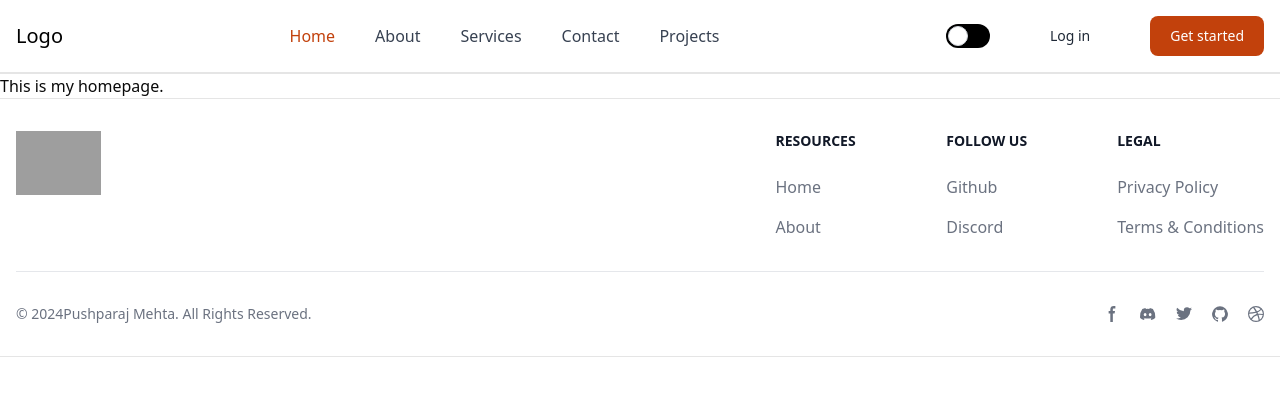
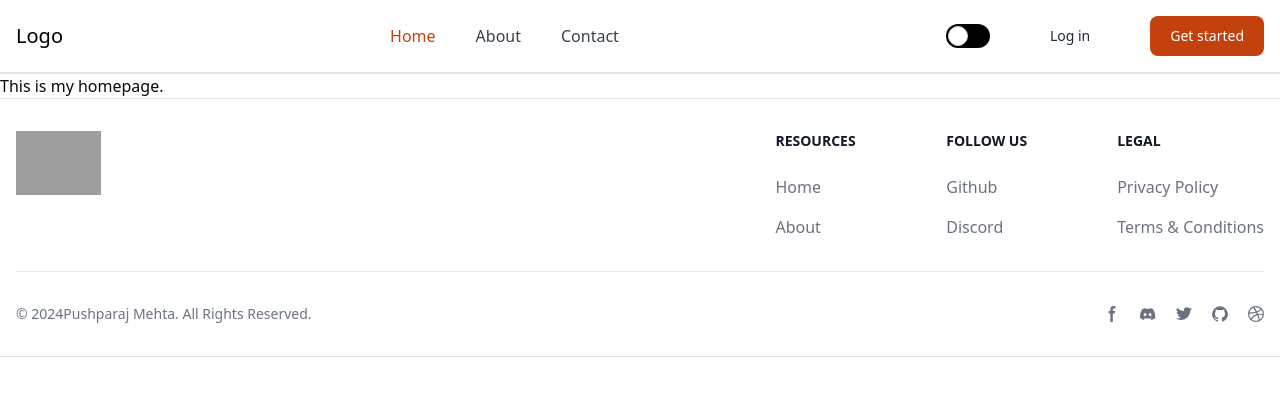
Before and after one commit to Pushparaj13811/Project, a React (Vite) app in the folder frontend/: page / in a window 1280 px wide. Shown: the top 396 px of the page. Built offline with nearby package versions, Linux system fonts and the light colour scheme; grey boxes are pictures that could not be loaded.

Commit message:
Updated some links

```diff
--- a/frontend/src/Links/navigationlinks.js
+++ b/frontend/src/Links/navigationlinks.js
@@ -6,24 +6,16 @@ const about = {
     title: 'About',
     link: '/about'
 }
-const services = {
-    title: 'Services',
-    link: '/services'
-}
+
 const contact = {
     title: 'Contact',
     link: '/contact'
 }
-const projects = {
-    title: 'Projects',
-    link: '/projects'
-}
+
 const navigationlinks = [
 
     home,
     about,
-    services,
-    contact,
-    projects
+    contact
 ]
 export default navigationlinks;
```
